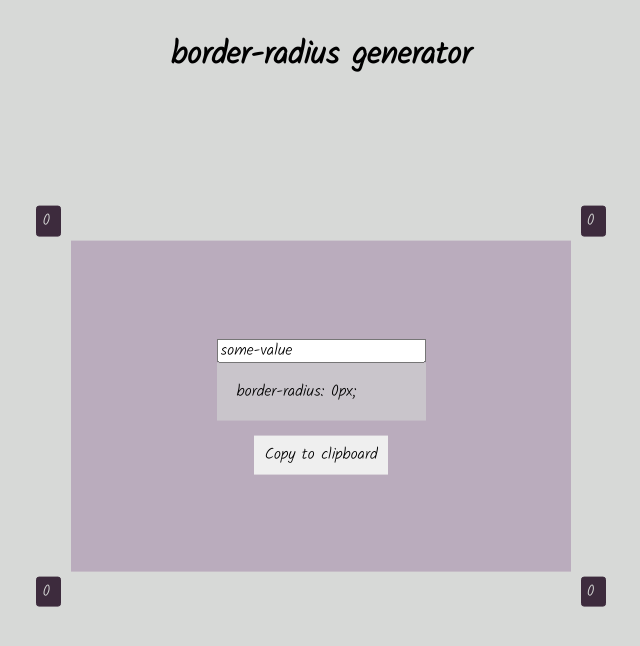
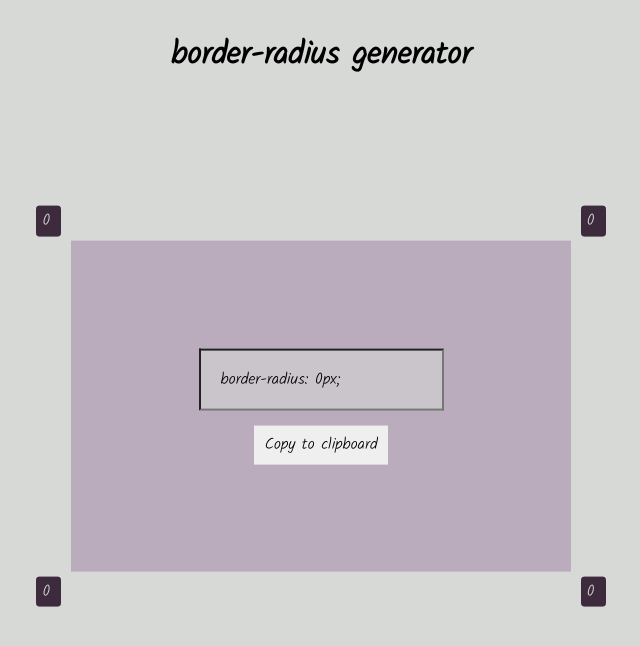
Before and after one commit to s0xzwasd/border-radius-for-us, a React (Create React App) app: page / in a window 1280 px wide. Shown: the top 646 px of the page, without its empty margins (319-959 px from the left). Built offline with nearby package versions, Linux system fonts and the light colour scheme.

Commit message:
feat: add clipboard implementation

```diff
--- a/src/components/Clipboard/Clipboard.tsx
+++ b/src/components/Clipboard/Clipboard.tsx
@@ -13,24 +13,26 @@ class Clipboard extends React.PureComponent<Props> {
     super(props);
   }
 
-  textArea?: Record<string, any> | null | undefined;
+  textArea: any;
 
   copyToClipboard = (e: any | null | undefined) => {
-    // @ts-ignore
     this.textArea.select();
     document.execCommand('copy');
     // This is just personal preference.
     // I prefer to not show the the whole text area selected.
-    e.target.focus();
-    this.setState({ copySuccess: 'Copied!' });
+    // e.target.focus();
+    // this.setState({ copySuccess: 'Copied!' });
   };
 
   render() {
     const { currentValue } = this.props;
     return (
       <div>
-        <input ref={textarea => (this.textArea = textarea)} type="text" value="some-value" />
-        <section className={styles.clipboard}>border-radius: {currentValue}px;</section>
+        <input
+          ref={textarea => (this.textArea = textarea)}
+          className={styles.clipboard}
+          value={`border-radius: ${currentValue}px;`}
+        ></input>
         <button type="button" className={styles.button} onClick={this.copyToClipboard}>
           Copy to clipboard
         </button>
```
